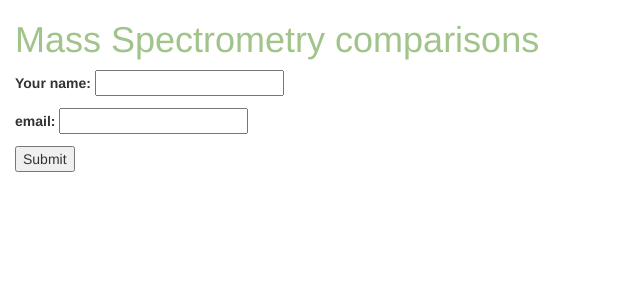
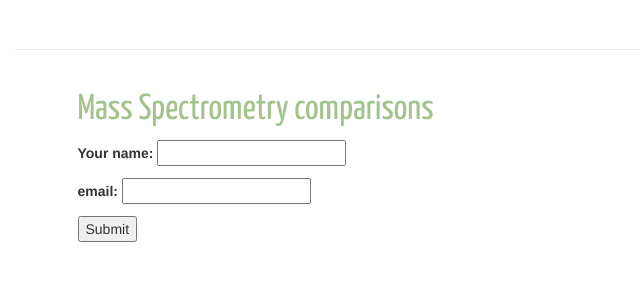
Before and after one commit to khourhin/MassSpec_parser, a Django app: page / in a window 1280 px wide. Shown: the top 300 px of the page, without its empty margins (0-640 px from the left). Run offline with Django 3.2, Linux system fonts and the light colour scheme; some libraries are stand-ins or nearby versions.

Commit message:
Using a base layout for all htmls

```diff
--- a/MassSpec_web/compare_compositions/static/main.css
+++ b/MassSpec_web/compare_compositions/static/main.css
@@ -1,6 +1,7 @@
 h1 {
   color: #a0c489;
+  font-family: 'Yanone Kaffeesatz', sans-serif;
 }
 body {
-  padding-left: 15px
+  padding-left: 15px;
 }
--- /dev/null
+++ b/MassSpec_web/compare_compositions/templates/base.html
@@ -0,0 +1,30 @@
+<!-- loading the css (and more statics) -->
+{% load staticfiles %}
+<html>
+
+<head>
+  <!-- Import bootstrap -->
+  <link rel="stylesheet" href="//maxcdn.bootstrapcdn.com/bootstrap/3.2.0/css/bootstrap-theme.min.css">
+  <link rel="stylesheet" href="//maxcdn.bootstrapcdn.com/bootstrap/3.2.0/css/bootstrap.min.css">
+  <!-- For the css -->
+  <link rel="stylesheet" href="{% static 'main.css' %}">
+  <link href="http://fonts.googleapis.com/css?family=Yanone+Kaffeesatz" rel="stylesheet" type="text/css">
+  <link rel="shortcut icon" href="/static/favicon.ico" type="image/x-icon" />
+  <title>MassSpec</title>
+</head>
+
+<body>
+    <div class="page-header">
+
+    </div>
+    <div class="content container">
+        <div class="row">
+            <div class="col-md-8">
+            {% block content %}
+            {% endblock %}
+            </div>
+        </div>
+    </div>
+</body>
+
+</html>
--- a/MassSpec_web/compare_compositions/templates/compare_ms.html
+++ b/MassSpec_web/compare_compositions/templates/compare_ms.html
@@ -1,13 +1,7 @@
-{% load staticfiles %}
-<html>
-<head>
-  <link rel="stylesheet" href="//maxcdn.bootstrapcdn.com/bootstrap/3.2.0/css/bootstrap.min.css">
-  <link rel="stylesheet" href="//maxcdn.bootstrapcdn.com/bootstrap/3.2.0/css/bootstrap-theme.min.css">
-  <link rel="stylesheet" href="{% static 'main.css' %}">
-</head>
+{% extends 'base.html' %}
 
-<body>
-  <div class="">
+{% block content %}
+<div class="">
     <h1>Mass Spectrometry comparisons</h1>
     <form class="" action="{% url "compare_ms" %}" method="post" enctype="multipart/form-data">
       {% csrf_token %}
@@ -15,6 +9,4 @@
       <input type="submit" name="" value="Submit">
     </form>
   </div>
-</body>
-
-</html>
+{% endblock %}
--- a/MassSpec_web/compare_compositions/templates/done.html
+++ b/MassSpec_web/compare_compositions/templates/done.html
@@ -1,5 +1,9 @@
+{% extends 'base.html' %}
+
+{% block content %}
 <div class="">
   <p>
     DONE !
   </p>
 </div>
+{% endblock %}
--- a/MassSpec_web/compare_compositions/templates/register.html
+++ b/MassSpec_web/compare_compositions/templates/register.html
@@ -1,4 +1,8 @@
+{% extends 'base.html' %}
+
+{% block content %}
 <form class="" action="" method="POST">
   {{ form.as_p }}
   <input type="submit" name="" value="Submit">
 </form>
+{% endblock %}
```
Also changed, not shown: MassSpec_web/compare_compositions/static/favicon.ico (added).
